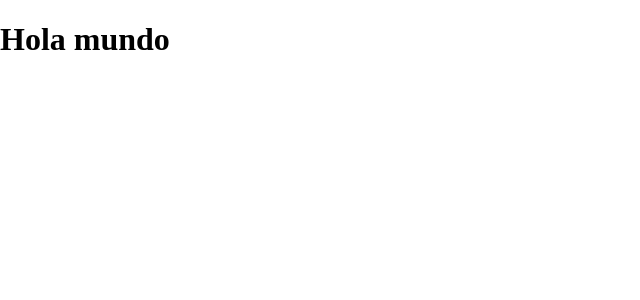
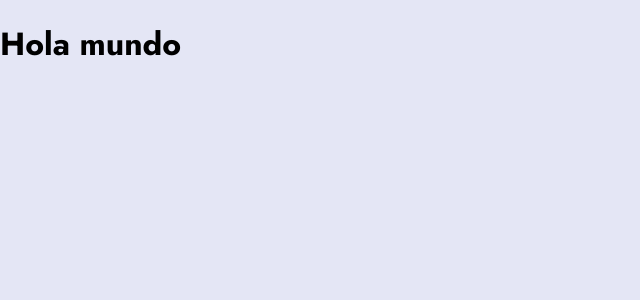
Before and after one commit to Andreszd/my-calendar-university, a React (Create React App) app: page / in a window 1280 px wide. Shown: the top 300 px of the page, without its empty margins (0-640 px from the left). Built offline with nearby package versions, Linux system fonts and the light colour scheme.

Commit message:
add: grid layout container

```diff
--- a/src/App.js
+++ b/src/App.js
@@ -1,7 +1,12 @@
+import GridLayout from "./components/layout/GridLayout/index";
 import "./styles/index.css";
 
 function App() {
-  return <h1>Hola mundo</h1>;
+  return (
+    <GridLayout>
+      <h1>Hola mundo</h1>
+    </GridLayout>
+  )
 }
 
 export default App;
--- /dev/null
+++ b/src/components/layout/GridLayout/GridLayout.css
@@ -0,0 +1,8 @@
+.l-grid{
+    width: 100%;
+    height: 100vh;
+    display: grid;
+    grid-template-columns: 300px 1fr;
+    grid-template-areas: "sidebar header" "sidebar calendar";
+    background-color: var(--body-bg-color);
+}
--- /dev/null
+++ b/src/components/layout/GridLayout/GridLayout.js
@@ -0,0 +1,7 @@
+import './GridLayout.css'
+
+const GridLayout = ({ children }) => {
+  return <div class="l-grid">{children}</div>;
+};
+
+export default GridLayout;
--- /dev/null
+++ b/src/components/layout/GridLayout/index.js
@@ -0,0 +1 @@
+export { default } from './GridLayout.js'
--- a/src/styles/base/_base.css
+++ b/src/styles/base/_base.css
@@ -10,4 +10,5 @@ html {
 
 body {
   margin: 0;
+  font-family: "Jost", sans-serif;
 }
```
